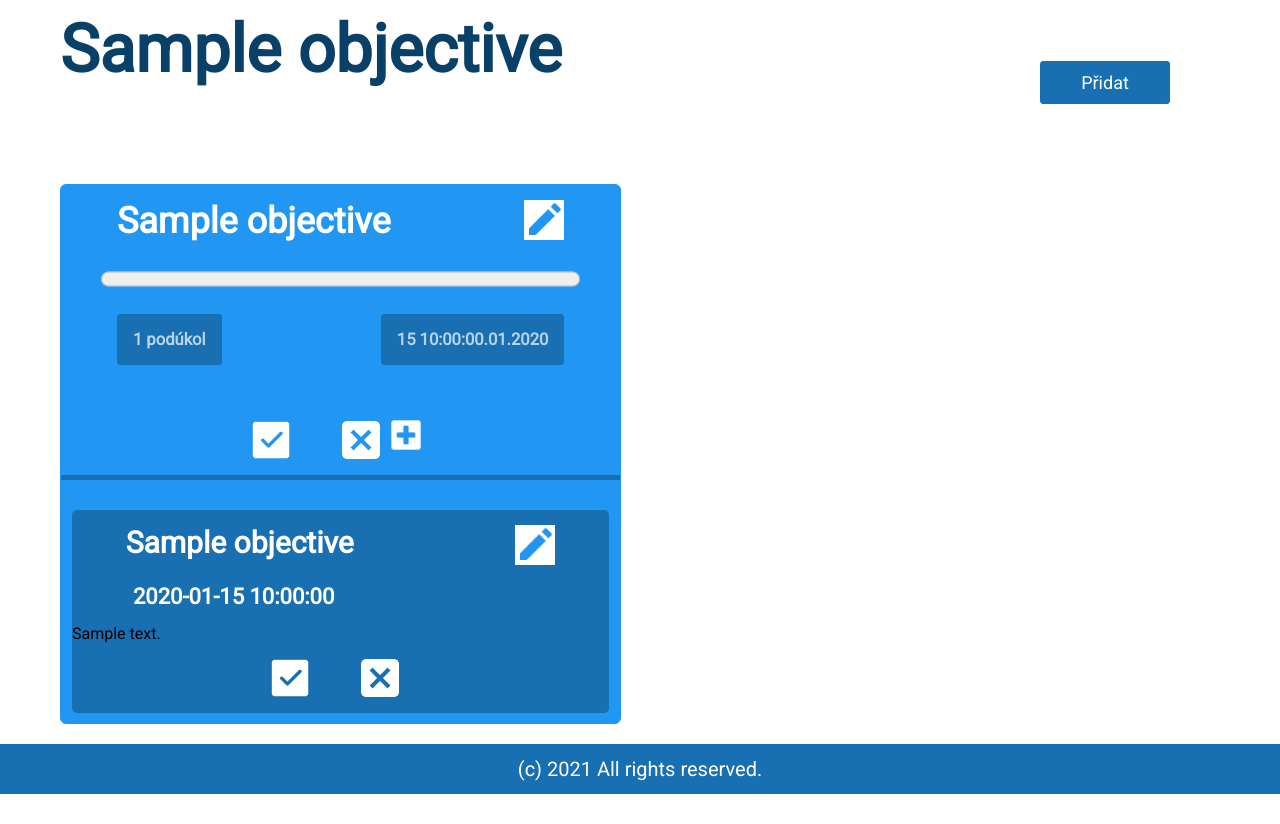
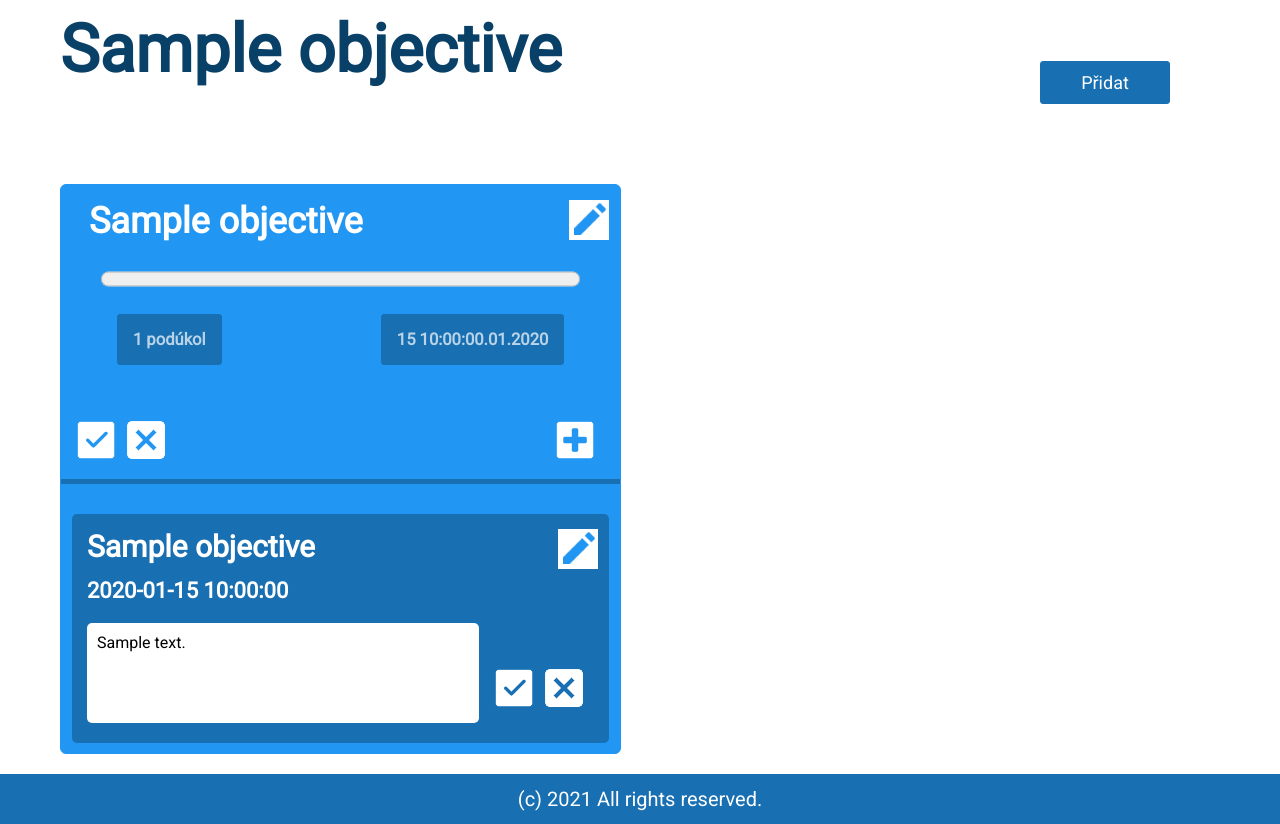
Before and after one commit to MartmatiX/Maturitni_Projekt_SPSE_2021, a PHP site: page /tasks/main_objective/details-main_objective.php?id=1 in a window 1280 px wide. Shown: the part 178-1002 px from the top of the page. Before the commit the page ends 972 px from the top, so only its background shows below. Run offline with PHP 8.4, Linux system fonts and the light colour scheme; the visitor is signed in with stand-in values (Sample User, id 1); tables that the repository leaves empty or names only in its code hold one stand-in row (values such as "Sample post").

Commit message:
originalni nazev commitu

```diff
--- a/css/master.css
+++ b/css/master.css
@@ -374,17 +374,17 @@ footer{
 .details_card_header h4{
   color: white;
   font-size: 36px;
-  padding-left: 10%;
+  padding-left: 5%;
 }
 
 .details_card_header h5{
   color: white;
   font-size: 30px;
-  padding-left: 10%;
+  padding-left: 15px;
 }
 
 .details_card_header a{
-  padding-right: 10%;
+  padding-right: 2%;
 }
 
 .details_card_additional{
@@ -397,18 +397,55 @@ footer{
   margin-left: 2%;
   background-color: rgb(24, 111, 178);
   border-radius: 5px;
+  padding-bottom: 20px;
 }
 
 .additional_finish_date{
-  margin-right: 10%;
-  padding: 15px;
-  margin-left: 20px;
+  margin-left: 15px;
+  padding: 5px 0px 20px 0px;
 }
 
 .additional_finish_date h5{
   color: white;
   font-size: 22px;
-  padding-left: 6%;
+}
+
+.details_card_form{
+  display: flex;
+  flex-direction: row;
+  padding: 10px 20px 10px 10px;
+  justify-content: space-between;
+}
+
+.card_finish_delete{
+  display: flex;
+  flex-direction: row;
+}
+
+.additional_comment_div{
+  background-color: white;
+  width: 95%;
+  margin-left: 15px;
+  min-height: 100px;
+  text-align: justify;
+  border-radius: 5px;
+}
+
+.additional_comment_div p{
+  padding-left: 10px;
+  padding-top: 10px;
+  width: 95%;
+}
+
+.additional_comment_wrapper{
+  display: flex;
+  flex-direction: row;
+}
+
+.additional_card_buttons{
+  display: flex;
+  flex-direction: row;
+  padding-top: 30px;
 }
 
 /* edit main css */
@@ -421,6 +458,11 @@ footer{
 
 .finished_wrapper{
   padding-left: 55px;
+}
+
+.finished_form{
+  padding-top: 50%;
+  float: right;
 }
 
 /* profile css */
--- a/tasks/main_objective/details-main_objective.php
+++ b/tasks/main_objective/details-main_objective.php
@@ -97,16 +97,14 @@
                 </div>
               </div>
               <form method="post" id="card_form">
-                <div class="card_form">
-                  <div class="card_finish">
+                <div class="details_card_form">
+                  <div class="card_finish_delete">
                     <input class="form_finished" type="submit" name="finish_medium" value="">
+                    <input class="form_delete" type="submit" name="delete_medium" value="">
                     <input name='medium_id' type="text" value="<?php echo $medium_objective_data->id ?>" style='display:none'>
                   </div>
-                  <div class="card_delete">
-                    <input class="form_delete" type="submit" name="delete_medium" value="">
-                  </div>
                   <div class="">
-                    <a href="../additional_objective/add-additional_objective.php?id=<?php echo $medium_objective_data->id; ?>"><img src="../../css/pictures/icon_add.png" alt="icon_add" height="40px" width="40px"></a>
+                    <a href="../additional_objective/add-additional_objective.php?id=<?php echo $medium_objective_data->id; ?>"><img src="../../css/pictures/icon_add.png" alt="icon_add" height="50px" width="50px"></a>
                   </div>
                 </div>
               </form>
@@ -128,18 +126,18 @@
                   <div class="additional_comment_div">
                     <p><?php echo $additional_objective_data->comment ?></p>
                   </div>
-                </div>
+                  <div class="additional_form">
                     <form method="post" id="card_form">
                       <div class="card_form">
-                    <div class="card_finish">
+                        <div class="additional_card_buttons">
                           <input class="form_finished" type="submit" name="finish_additional" value="">
+                          <input class="form_delete" type="submit" name="delete_additional" value="">
                           <input name='additional_id' type="text" value="<?php echo $additional_objective_data->id ?>" style='display:none'>
-                    </div>
-                    <div class="card_delete">
-                      <input class="form_delete" type="submit" name="delete_additional" value="">
                         </div>
                       </div>
                     </form>
+                  </div>
+                </div>
               </div>
             </div>
         <?php endforeach; ?>
```
Also changed, not shown: tasks/additional_objective/add-additional_objective.php (+34 -6 lines), tasks/additional_objective/edit-additional_objective.php (+33 -6 lines), tasks/main_objective/finished-main_objective.php (+16 -0 lines), tasks/medium_objective/add-medium_objective.php (+29 -5 lines), tasks/medium_objective/edit-medium_objective.php (+31 -6 lines). Lines whose indentation alone changed are shown as unchanged.
